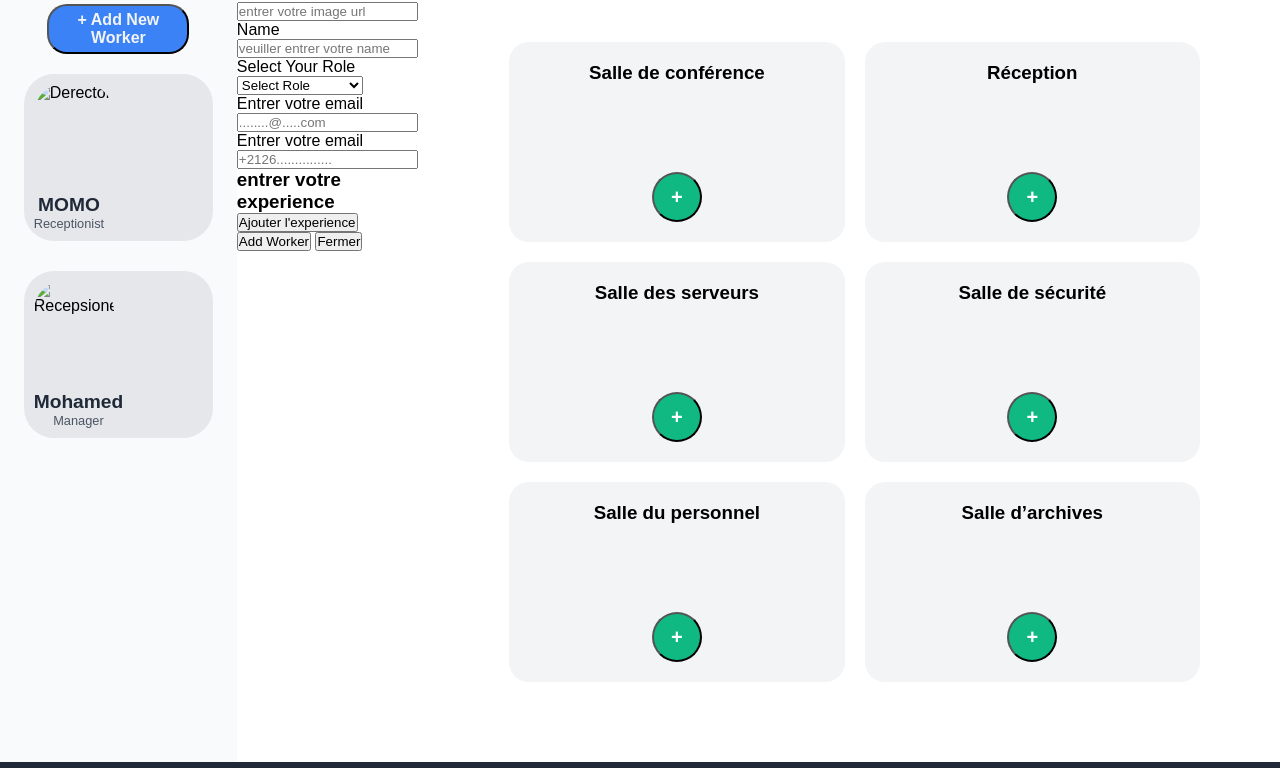
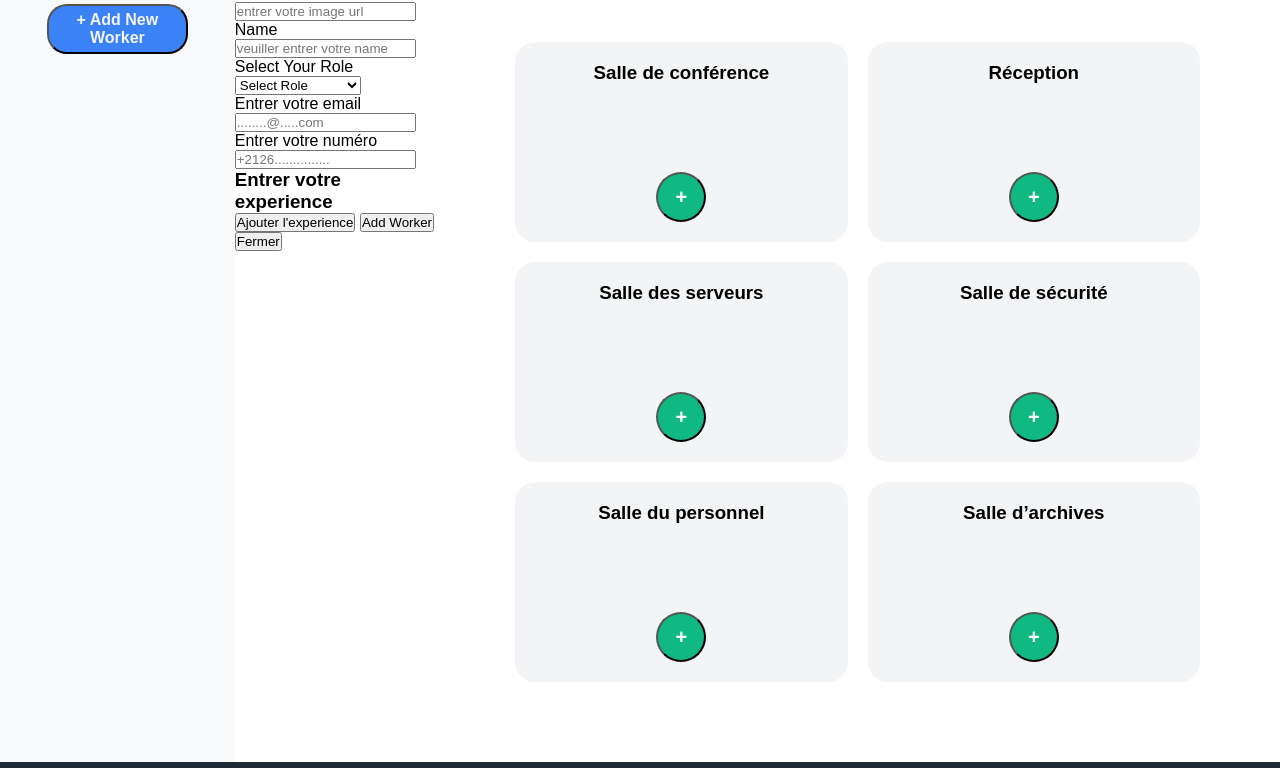
Before and after one commit to bouhouchhamza/Staff_Project, a plain HTML site: page index.html in a window 1280 px wide. Shown: the part 118-886 px from the top of the page. Drawn offline with Linux system fonts and the light colour scheme; a script that the page names is missing.

Commit message:
Enhance HTML: add employee cards, update form and zone sections

```diff
--- a/index.html
+++ b/index.html
@@ -3,13 +3,13 @@
   <head>
     <meta charset="UTF-8">
     <meta name="viewport" content="width=device-width, initial-scale=1.0">
-    <title>Document</title>
+    <title>Worker Management</title>
     <link rel="stylesheet" href="style.css">
   </head>
   <body>
     <main>
       <header>
-        <img src="img\Design sans titre.webp" alt="Logo">
+        <img src="img/Design sans titre.webp" alt="Logo">
         <nav>
           <ul>
             <li><a href="">Home</a></li>
@@ -20,32 +20,31 @@
       <section class="main-section">
         <aside id="worker-bar">
           <h1>Unassigned Staff</h1>
-        <button id="add-worker-unass" class="add-worker-unass" type="button">+ Add New Worker</button>
-        <div class="employee-lis">
-            <div class="employer-cards">
-                <img class="worker-img" src="img/young-bearded-man-with-striped-shirt.webp" alt="Derector" loading="lazy">
-                <div class="employee-cpec">
-                    <h5 class="worker-name">MOMO</h5>
-                    <p class="worker-job">Receptionist</p>
+          <button id="add-worker-unass" class="add-worker-unass" type="button">
+            + Add New Worker
+          </button>
+          <div class="employee-lis"></div>
+        </aside>
+        <form id="form-add-worker">
+          <h3>Add a Worker</h3>
+
+          <div>
+            <label for="image-preview">Entrer Photos url</label>
+            <input
+              type="text"
+              id="image-preview"
+              placeholder="entrer votre image url">
           </div>
+          <div>
+            <label for="name">Name</label>
+            <input
+              type="text"
+              id="name"
+              placeholder="veuiller entrer votre name"
+            >
           </div>
-            <div class="employer-cards">
-                <img class="worker-img" src="img/handsome-bearded-businessman-rubbing-hands-having-deal.webp" alt="Recepsionest">
-                <div class="employee-cpec">
-                    <h5  class="worker-name">Mohamed</h5>
-                    <p class="worker-job">Manager</p>
-                </div>
-            </div>
-        </div>
-    </aside>
-    <form id="form-add-worker" action="#">
-        <h3>Add a Worker</h3>
-        <div><label for="image-preview">Entrer Photos url</label>
-        <input type="text" id="image-preview" placeholder="entrer votre image url"></div>
-        <div class="image-preview"></div>
-        <div><label for="name">Name</label>
-        <input type="text" id="name" placeholder="veuiller entrer votre name"></div>
-        <div><label for="Role">Select Your Role</label>
+          <div>
+            <label for="Role">Select Your Role</label>
             <select name="Role" id="Role" required>
               <option value="0" selected disabled>Select Role</option>
               <option value="1">Réceptionniste</option>
@@ -54,20 +53,40 @@
               <option value="4">Manager</option>
               <option value="5">Nettoyage</option>
               <option value="6">Unassigned Staff</option>
-        </select></div>
-      <div>  <label for="email">Entrer votre email</label>
-        <input id="email" type="email" placeholder="........@.....com" required></div>
-        <div> <label for="email">Entrer votre email</label>
-        <input id="worker-num" type="text" placeholder="+2126..............." required></div>
+            </select>
+          </div>
+          <div>
+            <label for="email">Entrer votre email</label>
+            <input
+              id="email"
+              type="email"
+              placeholder="........@.....com"
+              required
+            >
+          </div>
+          <div>
+            <label for="worker-num">Entrer votre numéro</label>
+            <input
+              id="worker-num"
+              type="text"
+              placeholder="+2126............... "
+              required
+            >
+          </div>
           <div id="experience-list">
-            <h3>entrer votre experience</h3>
+            <h3>Entrer votre experience</h3>
           </div>
           <div class="botton-form">
-                <button type="button" id="experience-button">Ajouter l'experience</button>
+            <button type="button" id="experience-button">
+              Ajouter l'experience
+            </button>
             <button type="submit" id="add-worker">Add Worker</button>
             <button type="button" id="close-formule">Fermer</button>
           </div>
         </form>
+        <div class="modal-overlay" id="modal-overlay">
+          <div class="worker-modal" id="worker-card-div"></div>
+        </div>
         <section id="zone-section" class="zone-section">
           <div class="zone">
             <h3>Salle de conférence</h3>
@@ -96,9 +115,13 @@
         </section>
       </section>
     </main>
+
     <footer>
-        <p>© 2025WorkSphare. All rights reserved. Crafted with ❤️ by WorkSphare.</p>
+      <p>
+        © 2025WorkSphare. All rights reserved. Crafted with ❤️ by WorkSphare.
+      </p>
     </footer>
+
     <script src="script.js"></script>
   </body>
 </html>
```
Lines whose indentation alone changed are shown as unchanged.
